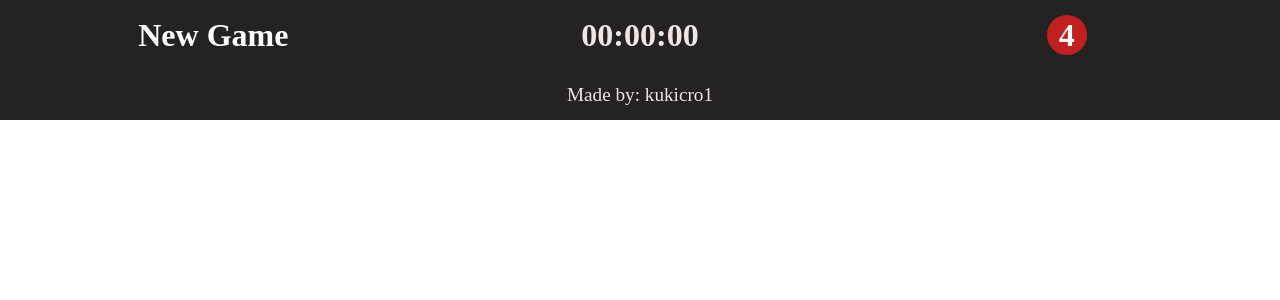
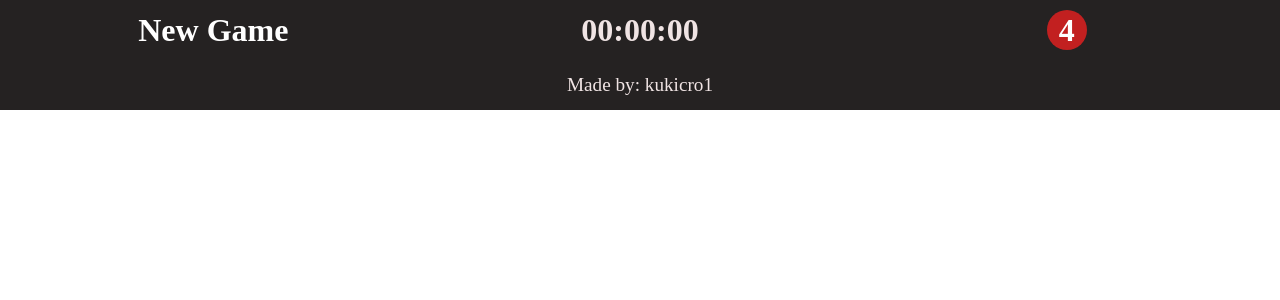
Before and after one commit to kukicro1/where-s-waldo, a React (Create React App) app: page /game in a window 1280 px wide. Shown: the top 300 px of the page. Built offline with nearby package versions, Linux system fonts and the light colour scheme.

Commit message:
fixed minor bugs

```diff
--- a/src/components/game/Game.module.css
+++ b/src/components/game/Game.module.css
@@ -1,6 +1,6 @@
 .image {
   height: auto;
   max-width: 100%;
-  padding-top: 70px;
+  padding-top: 60px;
   cursor: url('/src/components/assets/custom-cursor.svg') 50 50, auto;
 }
--- a/src/components/game/Game.tsx
+++ b/src/components/game/Game.tsx
@@ -22,6 +22,8 @@
   const [menu, setMenu] = useState<JSX.Element | null>()
 
   function handleClick(e: React.MouseEvent<HTMLImageElement, MouseEvent>) {
+    console.log(`width: ${e.pageX}`)
+    console.log(`height: ${e.pageY}`)
     setMenuPosition({ x: e.pageX, y: e.pageY })
     setMenuStatus((pervStatus) => !pervStatus)
     return
--- a/src/components/navigation/Navbar.module.css
+++ b/src/components/navigation/Navbar.module.css
@@ -1,5 +1,5 @@
 .navbar {
-  position: absolute;
+  position: fixed;
   width: 100%;
   background-color: rgb(37, 34, 34);
   color: rgb(240, 228, 228);
@@ -8,7 +8,7 @@
   grid-auto-flow: column;
   justify-items: center;
   align-items: center;
-  height: 70px;
+  height: 60px;
   font-size: 2em;
   font-weight: bold;
   font-family: 'Times New Roman', Times, serif;
```
Also changed, not shown: public/index.html (+0 -19 lines).
